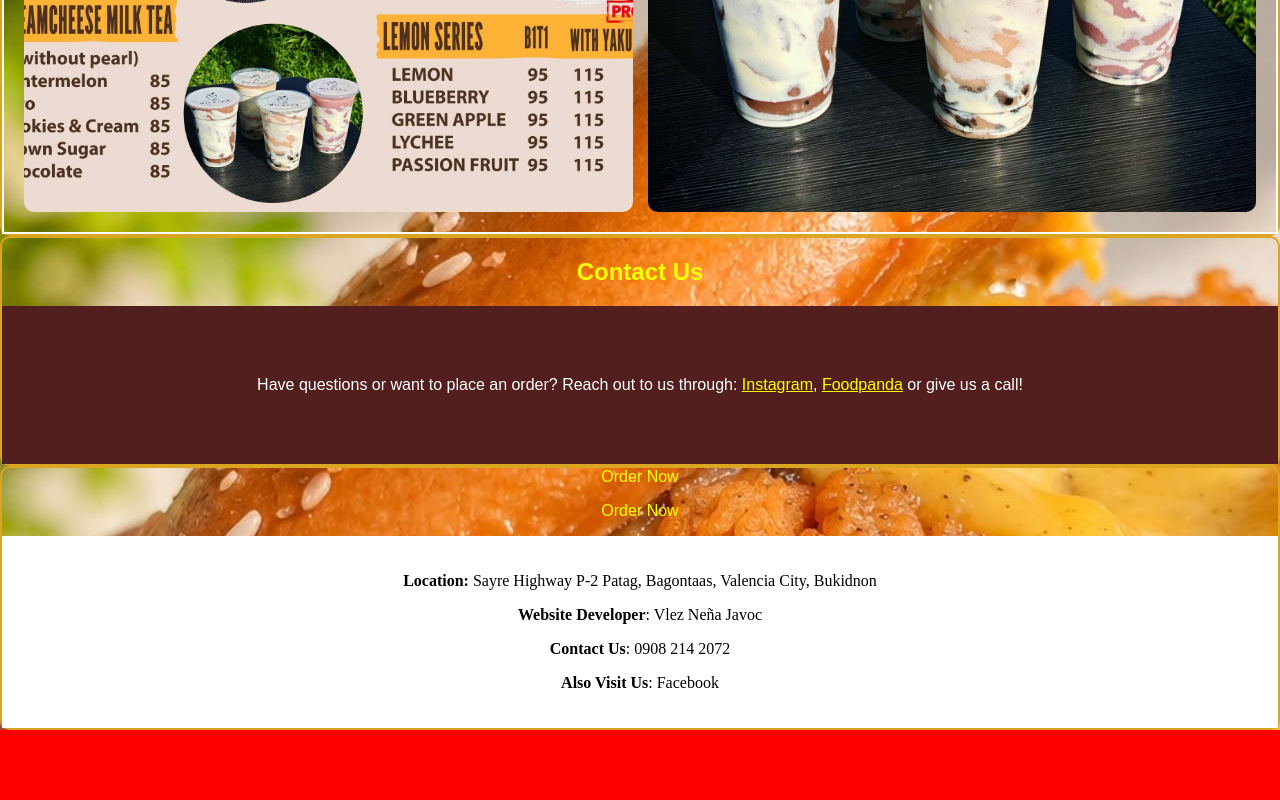
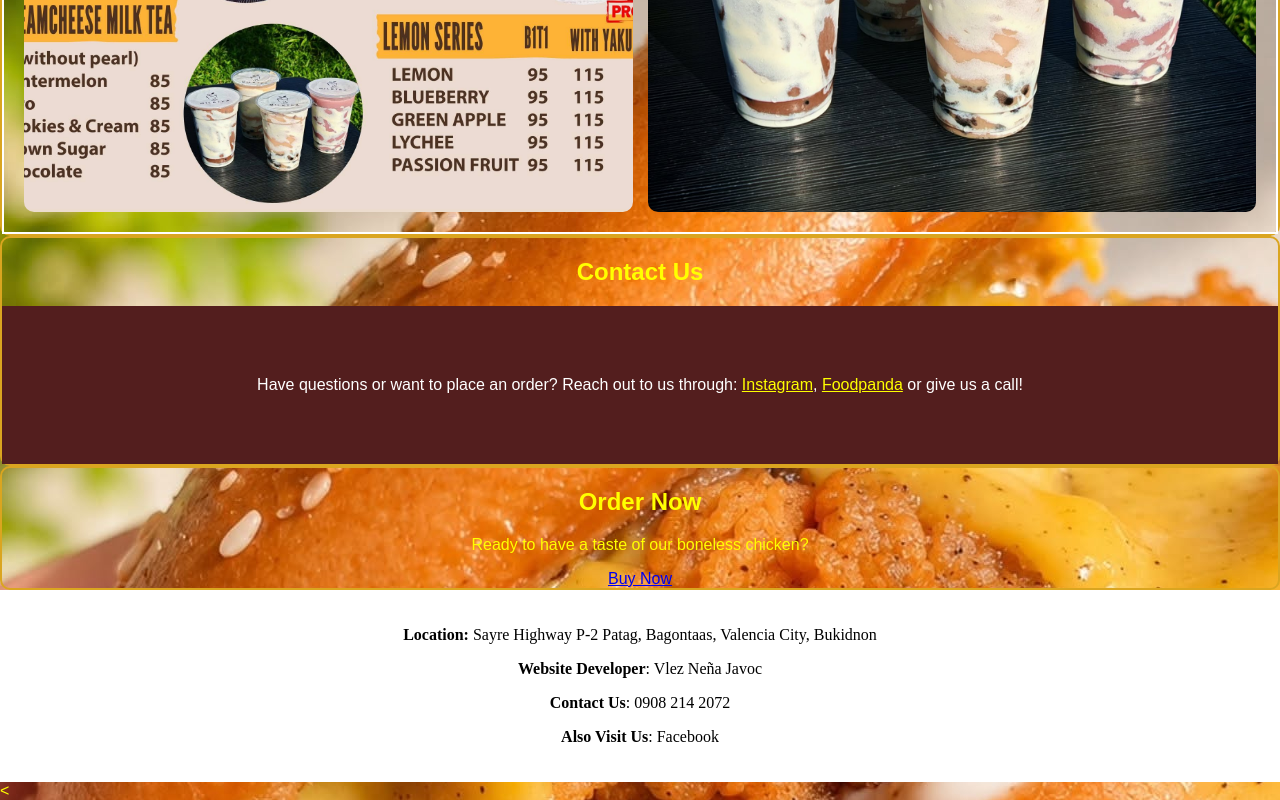
Before and after one commit to vleznenajavoc-coder/Javoc-website, a plain HTML site: page index.html in a window 1280 px wide. Shown: the part 3498-4298 px from the top of the page. Before the commit the page ends 4228 px from the top, so only its background shows below. Drawn offline with Linux system fonts and the light colour scheme.

Commit message:
More fixes

```diff
--- a/index.html
+++ b/index.html
@@ -18,10 +18,10 @@
                 <a href="#Gallery">Gallery</a>
                 <a href="#Promotions">Promotions</a>
                 <a href="#Contact Us">Contact Us</a>
-                <a href="#Order Now">Order Now</a>
+                <a href="#">Order Now</a>
             </nav>
             <main> <!---Interactive sections that shows you around the website-->
-                <section id="About Us">
+                <section id="about-us">
                     <h2>About Us</h2>
                     <p class="about"><b>Welcome to Chicklynne's Boneless Chicken! We are a family-owned restaurant dedicated to providing the best boneless chicken dishes in town.<br> Located at Sayre Highway P-2 Patag, Bagontaas, Valencia City, Bukidnon.</b></p>
                 </section>
@@ -59,12 +59,14 @@
 
                 <section id="Contact Us">
                     <h2>Contact Us</h2>
-                    <p class="contact">Have questions or want to place an order? Reach out to us through: <a href=https://www.instagram.com/Chicklynnes?fbclid=IwY2xjawVlAPNleHRuA2FlbQIxMABwZG9mBWJyaWQRMU10T1VSQTdUNDJIeGcwUFZzcnRjBmFwcF9pZBAyMjIwMzkxNzg4MjAwODkyAAEfzw4KE7Cc2x6vGuhwi4QQ_aW2ojDnEkKi7p9ZhFpKZIlXID2yDTUgNLLjG9I_aem_qcE2t1IuFfuPyQniPZwVWQ" target="_blank" class="contact-link">Instagram</a>, <a href="https://www.foodpanda.ph/restaurant/i0r4/chicklynnes-boneless-chicken-aguilar-street" target="_blank" class="contact-link">Foodpanda</a> or give us a call!</p>
+                    <p class="contact">Have questions or want to place an order? Reach out to us through: <a href="https://www.instagram.com/Chicklynnes?fbclid=IwY2xjawVlAPNleHRuA2FlbQIxMABwZG9mBWJyaWQRMU10T1VSQTdUNDJIeGcwUFZzcnRjBmFwcF9pZBAyMjIwMzkxNzg4MjAwODkyAAEfzw4KE7Cc2x6vGuhwi4QQ_aW2ojDnEkKi7p9ZhFpKZIlXID2yDTUgNLLjG9I_aem_qcE2t1IuFfuPyQniPZwVWQ" target="_blank" class="contact-link">Instagram</a>, <a href="https://www.foodpanda.ph/restaurant/i0r4/chicklynnes-boneless-chicken-aguilar-street" target="_blank" class="contact-link">Foodpanda</a> or give us a call!</p>
                 </section>
 
-                <section id="Order Now"
-                <h2>Order Now</h2>
-                <p class="buy">Order Now</p>
+                <section id="Order Now">
+                    <h2>Order Now</h2>
+                    <p class="buy">Ready to have a taste of our boneless chicken?</p>
+                    <a href="#">Buy Now</a>
+                </section>
 
                 <footer> <!--Additional information at the bottom that also shows website developer-->
                     <p class="location"><b>Location:</b> Sayre Highway P-2 Patag, Bagontaas, Valencia City, Bukidnon</p>
@@ -75,4 +77,4 @@
             </main>
         </body>
     </html>
-</DOCTYPE>
+<
```
